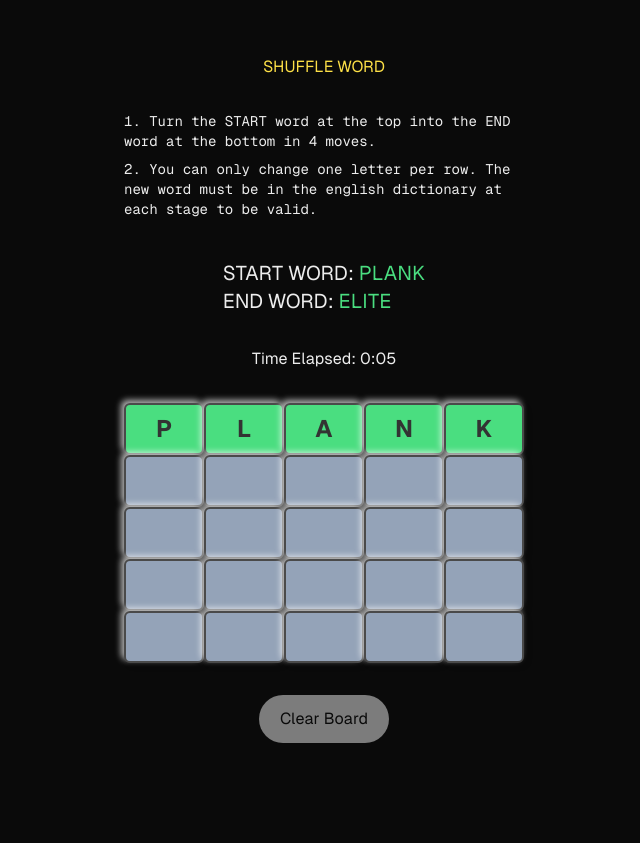
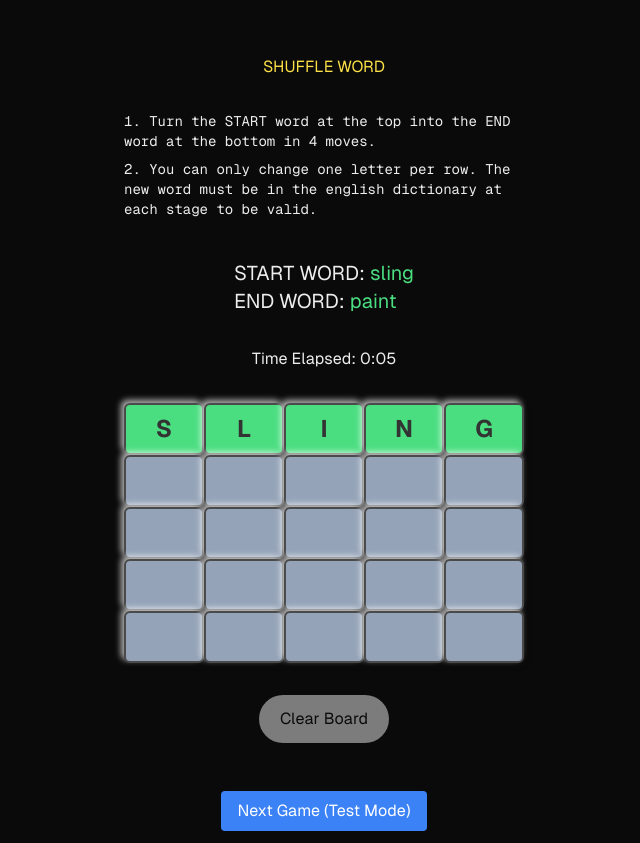
Before and after one commit to eddiearnoldz/shuffle-word-game, a Next.js app: page / in a window 1280 px wide. Shown: the part 109-952 px from the top of the page, without its empty margins (316-956 px from the left). Built offline with nearby package versions, Linux system fonts and the light colour scheme.

Commit message:
added 7 pairs of answers and also test button

```diff
--- a/src/app/data/answerSets.ts
+++ b/src/app/data/answerSets.ts
@@ -2,5 +2,29 @@ export const answerSets = [
   {
     start: 'plank',
     end: 'elite'
+  },
+  {
+    start: 'sling',
+    end: 'paint'
+  },
+  {
+    start: 'steer',
+    end: 'speak'
+  },
+  {
+    start: 'water',
+    end: 'hives'
+  },
+  {
+    start: 'clang',
+    end: 'flick'
+  },
+  {
+    start: 'doors',
+    end: 'hoody'
+  },
+  {
+    start: 'slice',
+    end: 'grade'
   }
 ]
--- a/src/app/page.tsx
+++ b/src/app/page.tsx
@@ -23,18 +23,33 @@ export default function Home() {
   const [gameComplete, setGameComplete] = useState(false);
 
   const [timeElapsed, setTimeElapsed] = useState(0); // Store time in seconds
+  const [currentGameIndex, setCurrentGameIndex] = useState(0);
   const intervalIdRef = useRef<NodeJS.Timeout | null>(null);
 
-  const startWord = answerSets[0].start;
-  const endWord = answerSets[0].end;
+  const getCurrentGame = () => {
+    return answerSets[currentGameIndex];
+  };
 
- // Initialize timer on page load or refresh
+  const { start, end } = getCurrentGame();
+
   useEffect(() => {
     const savedTime = localStorage.getItem('gameTime');
+    const lastPlayedDate = localStorage.getItem('lastPlayedDate');
+    const savedGameIndex = localStorage.getItem('currentGameIndex');
+    const today = new Date().toDateString();
+
+    // If the user hasn't played today, set the game index based on the current day
+    if (lastPlayedDate !== today) {
+      const dayIndex = new Date().getDate() % 7; // Use the day of the month mod 7 to rotate games
+      setCurrentGameIndex(dayIndex);
+      localStorage.setItem('currentGameIndex', dayIndex.toString());
+      localStorage.setItem('lastPlayedDate', today);
+    } else if (savedGameIndex) {
+      setCurrentGameIndex(parseInt(savedGameIndex));
+    }
+
     if (savedTime) {
       setTimeElapsed(parseInt(savedTime));
-  } else {
-    setTimeElapsed(0); // Start timer at 0 if no saved time
     }
 
     // Start the timer if not started already
@@ -73,9 +88,9 @@ useEffect(() => {
 
 useEffect(() => {
   // Lay out the first and last rows with the start and end words
-    displayWord(rowOne, startWord);
-    displayWord(rowFive, endWord);
-  }, []);
+  displayWord(rowOne, start);
+  displayWord(rowFive, end);
+}, [currentGameIndex]);
 
   const displayWord = (rowRef: React.RefObject<HTMLDivElement>, word: string ) => {
     // Split the word into individual characters
@@ -261,7 +276,7 @@ const handleInputChange = async (
         }
 
         // Check if we are on the last row and the word matches the endWord
-        if (rowIndex === 5 && currentWord.toLowerCase() === endWord.toLowerCase()) {
+        if (rowIndex === 5 && currentWord.toLowerCase() === end.toLowerCase()) {
           setShowModal(true); // Show "Puzzle Complete" modal
           setInvalidRow(null);
           setErrorMessage(`Puzzle Completed in ${formatTime(timeElapsed)}!`);
@@ -342,6 +357,18 @@ const handleInputChange = async (
     setBoardIsClear(!boardHasContent); // If no content in board, set it as clear
   };
 
+
+  // Reset the game for testing purposes
+  const resetGameForTesting = () => {
+    const nextIndex = (currentGameIndex + 1) % 7; // Cycle through the 7 games
+    setCurrentGameIndex(nextIndex);
+    localStorage.setItem('currentGameIndex', nextIndex.toString());
+    clearBoard(); // Reset the board
+    setGameComplete(false);
+    setTimeElapsed(0);
+    localStorage.setItem('gameTime', '0'); // Reset timer
+  };
+
   return (
     <div className="grid grid-rows-[20px_1fr_20px] items-start justify-items-center min-h-screen p-8 pb-20 gap-16 sm:p-20 font-[family-name:var(--font-geist-sans)]">
       <main className="flex flex-col gap-8 row-start-2 items-center max-w-[400px] w-[90%]">
@@ -355,8 +382,8 @@ const handleInputChange = async (
           </li>
         </ol>
         <div className="puzzle-words">
-        <h4 className="text-xl">START WORD: <span className='text-green-400'>{answerSets[0].start.toUpperCase()}</span></h4>
-        <h4 className="text-xl">END WORD: <span className='text-green-400'>{answerSets[0].end.toUpperCase()}</span></h4>
+        <h4 className="text-xl">START WORD: <span className='text-green-400'>{start}</span></h4>
+        <h4 className="text-xl">END WORD: <span className='text-green-400'>{end}</span></h4>
         </div>
         <p>Time Elapsed: {formatTime(timeElapsed)}</p> {/* Timer display */}
         <div className="flex gap-4 items-center flex-col sm:flex-row m-auto w-full max-w-[400px]">
@@ -463,6 +490,13 @@ const handleInputChange = async (
           className={`${gameComplete ? '' : 'hidden'} text-yellow-400`}
           >Come back tomorrow for another round. Everyday I'm shuffling!</h3>
         </div>
+
+        <button
+          className="bg-blue-500 text-white px-4 py-2 rounded mt-4"
+          onClick={resetGameForTesting}
+        >
+          Next Game (Test Mode)
+        </button>
       </main>
     </div>
   );
```
Lines whose indentation alone changed are shown as unchanged.
